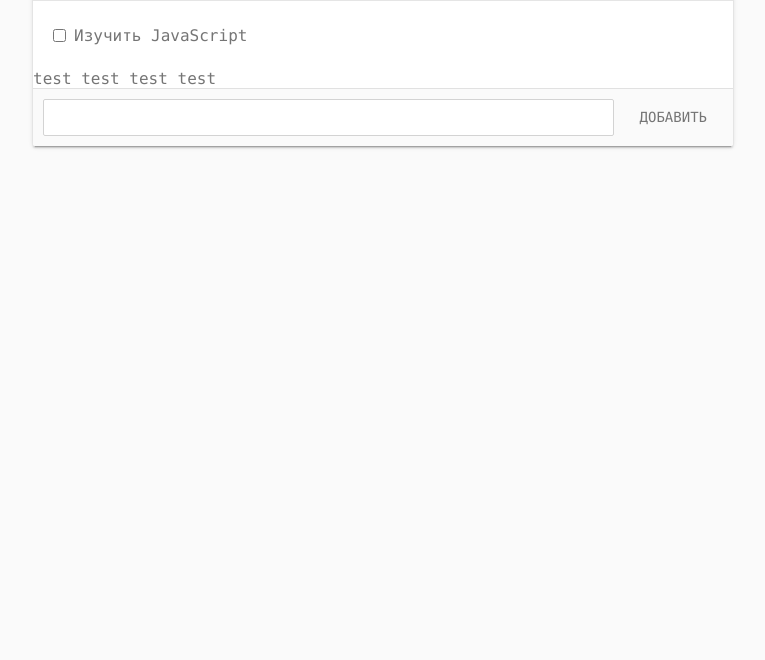
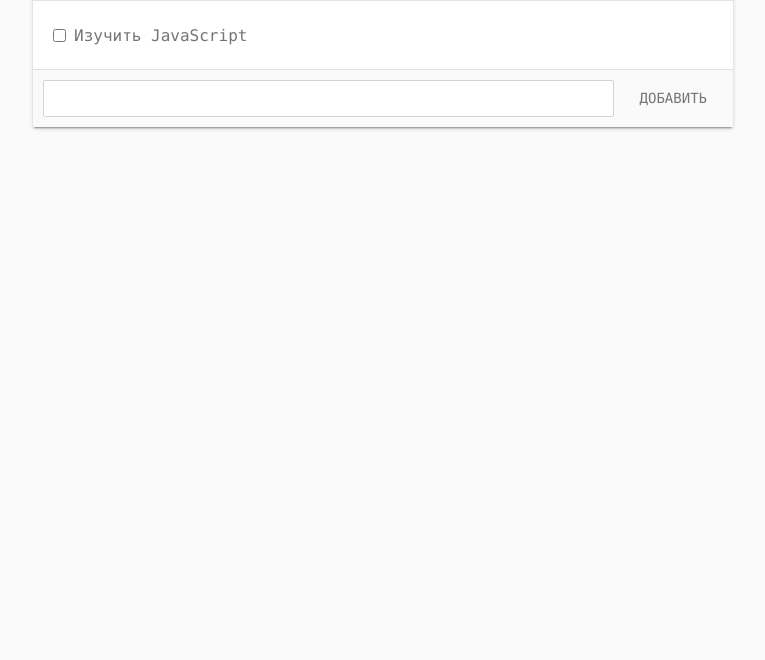
Before and after one commit to hamellton/todojs-master, a plain HTML site: page index.html in a window 1280 px wide. Shown: the part 140-800 px from the top of the page, without its empty margins (257-1022 px from the left). Drawn offline with Linux system fonts and the light colour scheme.

Commit message:
testing pushing git

```diff
--- a/index.html
+++ b/index.html
@@ -23,7 +23,6 @@
                     <button class="delete">Удалить</button>
                 </li>
             </ul>
-            test test test test
 
             <form id="todo-form">
                 <input id="add-input" type="text">
```
